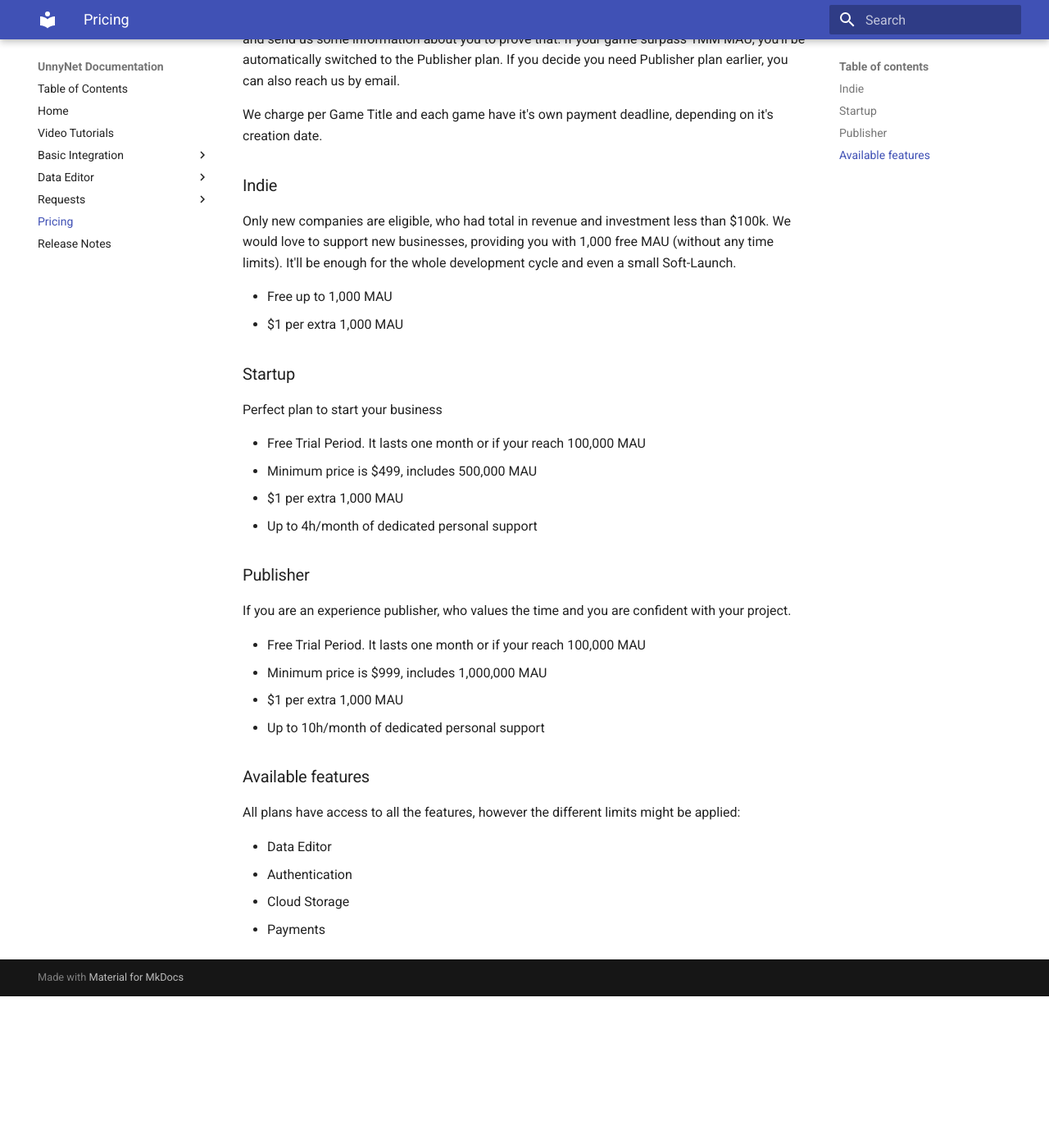
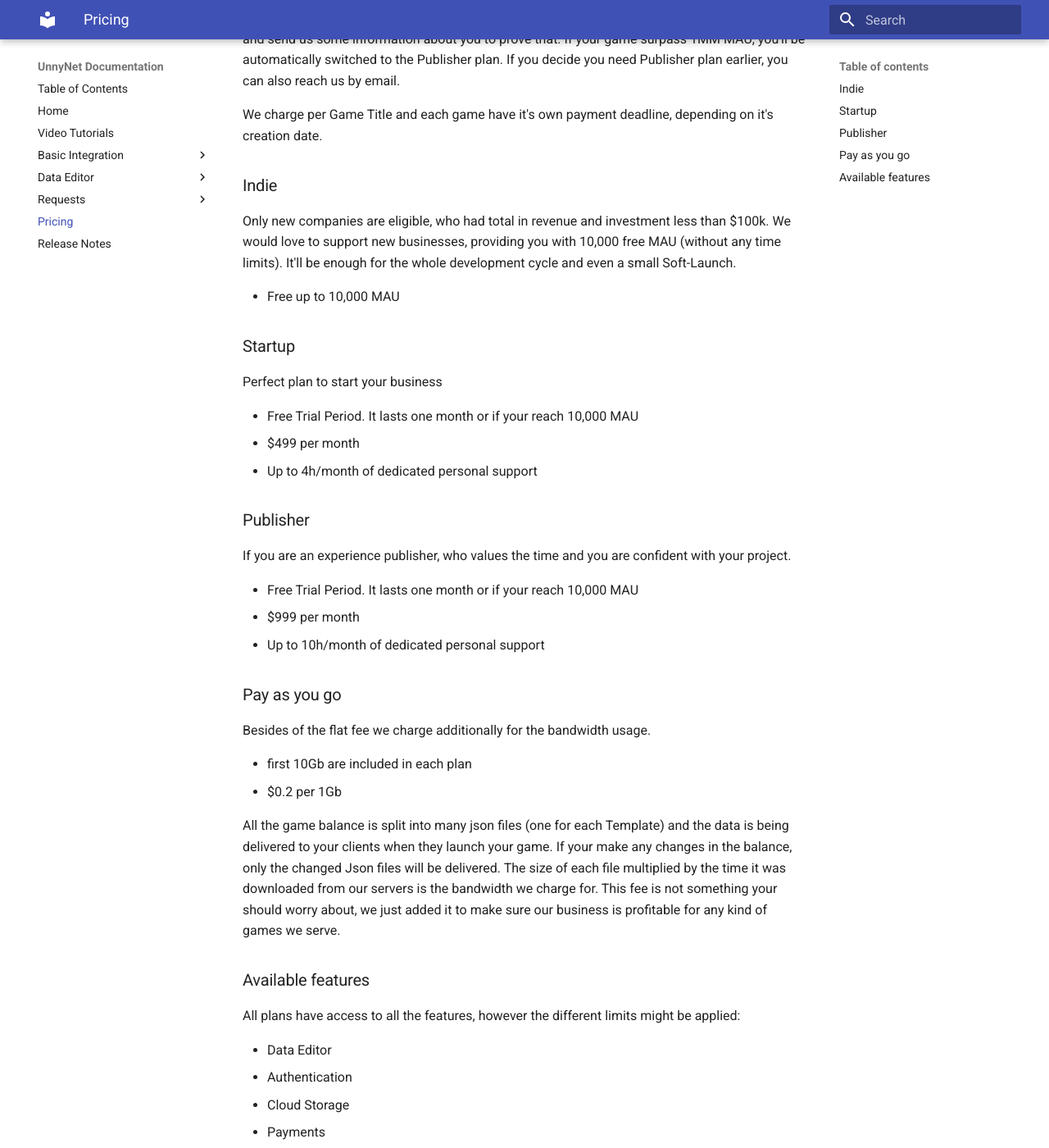
Before and after one commit to unnynet/unnynet-docs, an MkDocs documentation site: the page built from docs/pricing.md, in a window 1280 px wide and 1400 px high, scrolled down 289 px. Shown: the whole window at 82% size. Built offline with MkDocs 1.6.1 and Material for MkDocs 9.7.7, drawn with Linux system fonts in a browser that asks for light colours; before the commit the page ends 1504 px from its top, so only the background shows below that.

Commit message:
Metered Pricing

```diff
--- a/docs/pricing.md
+++ b/docs/pricing.md
@@ -8,26 +8,33 @@
 
 ### Indie
 Only new companies are eligible, who had total in revenue and investment less than $100k.
-We would love to support new businesses, providing you with 1,000 free MAU (without any time limits). It'll be enough for the whole development cycle and even a small Soft-Launch.
+We would love to support new businesses, providing you with 10,000 free MAU (without any time limits). It'll be enough for the whole development cycle and even a small Soft-Launch.
 
-* Free up to 1,000 MAU
-* $1 per extra 1,000 MAU
+* Free up to 10,000 MAU
 
 ### Startup
 Perfect plan to start your business
 
-* Free Trial Period. It lasts one month or if your reach 100,000 MAU
-* Minimum price is $499, includes 500,000 MAU
-* $1 per extra 1,000 MAU
+* Free Trial Period. It lasts one month or if your reach 10,000 MAU
+* $499 per month
 * Up to 4h/month of dedicated personal support
 
 ### Publisher
 If you are an experience publisher, who values the time and you are confident with your project.
 
-* Free Trial Period. It lasts one month or if your reach 100,000 MAU
-* Minimum price is $999, includes 1,000,000 MAU
-* $1 per extra 1,000 MAU
+* Free Trial Period. It lasts one month or if your reach 10,000 MAU
+* $999 per month
 * Up to 10h/month of dedicated personal support
+
+### Pay as you go
+
+Besides of the flat fee we charge additionally for the bandwidth usage.
+
+* first 10Gb are included in each plan
+* $0.2 per 1Gb
+
+All the game balance is split into many json files (one for each Template) and the data is being delivered to your clients when they launch your game. If your make any changes in the balance, only the changed Json files will be delivered. The size of each file multiplied by the time it was downloaded from our servers is the bandwidth we charge for. This fee is not something your should worry about, we just added it to make sure our business is profitable for any kind of games we serve.
+
 
 ### Available features
 All plans have access to all the features, however the different limits might be applied:
```
